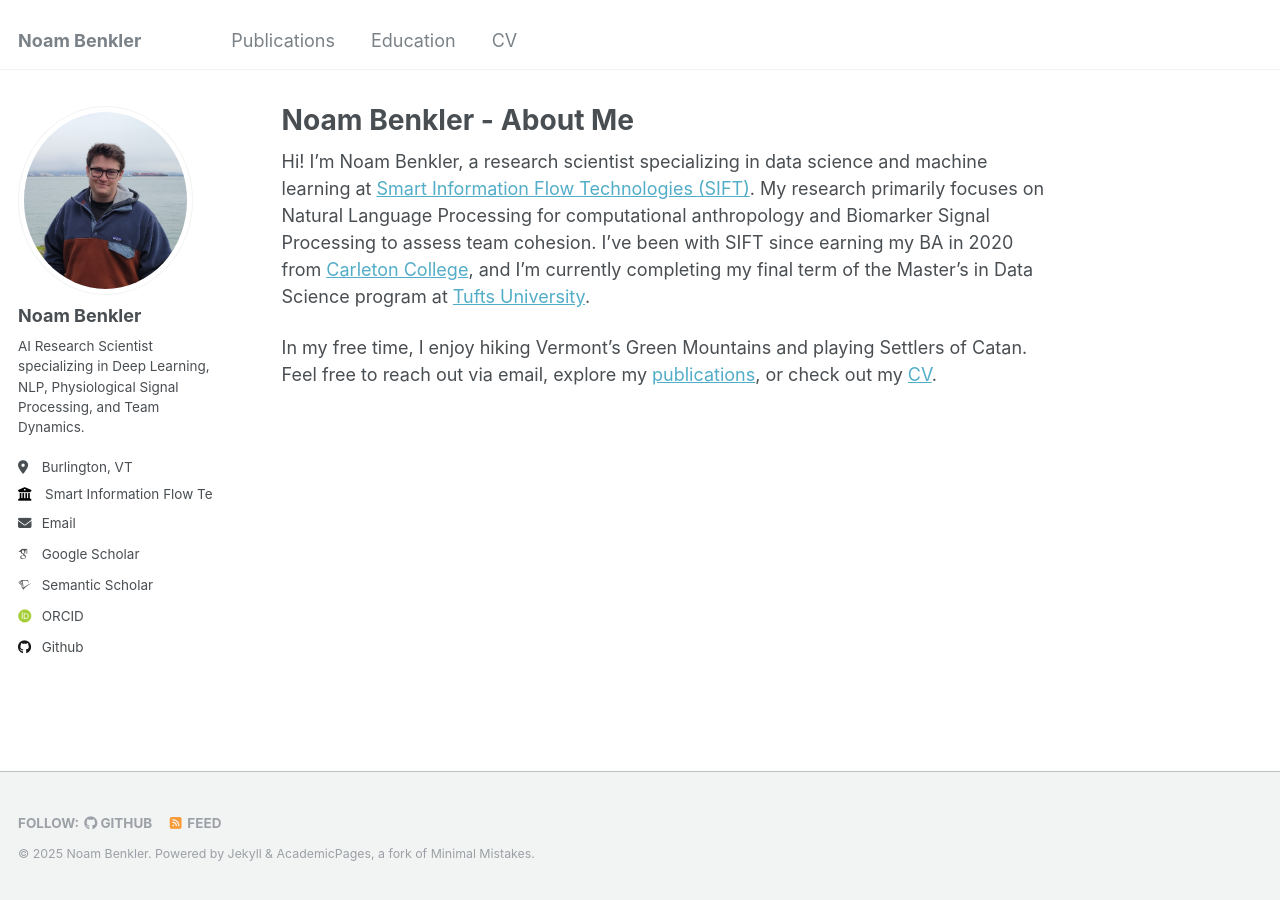
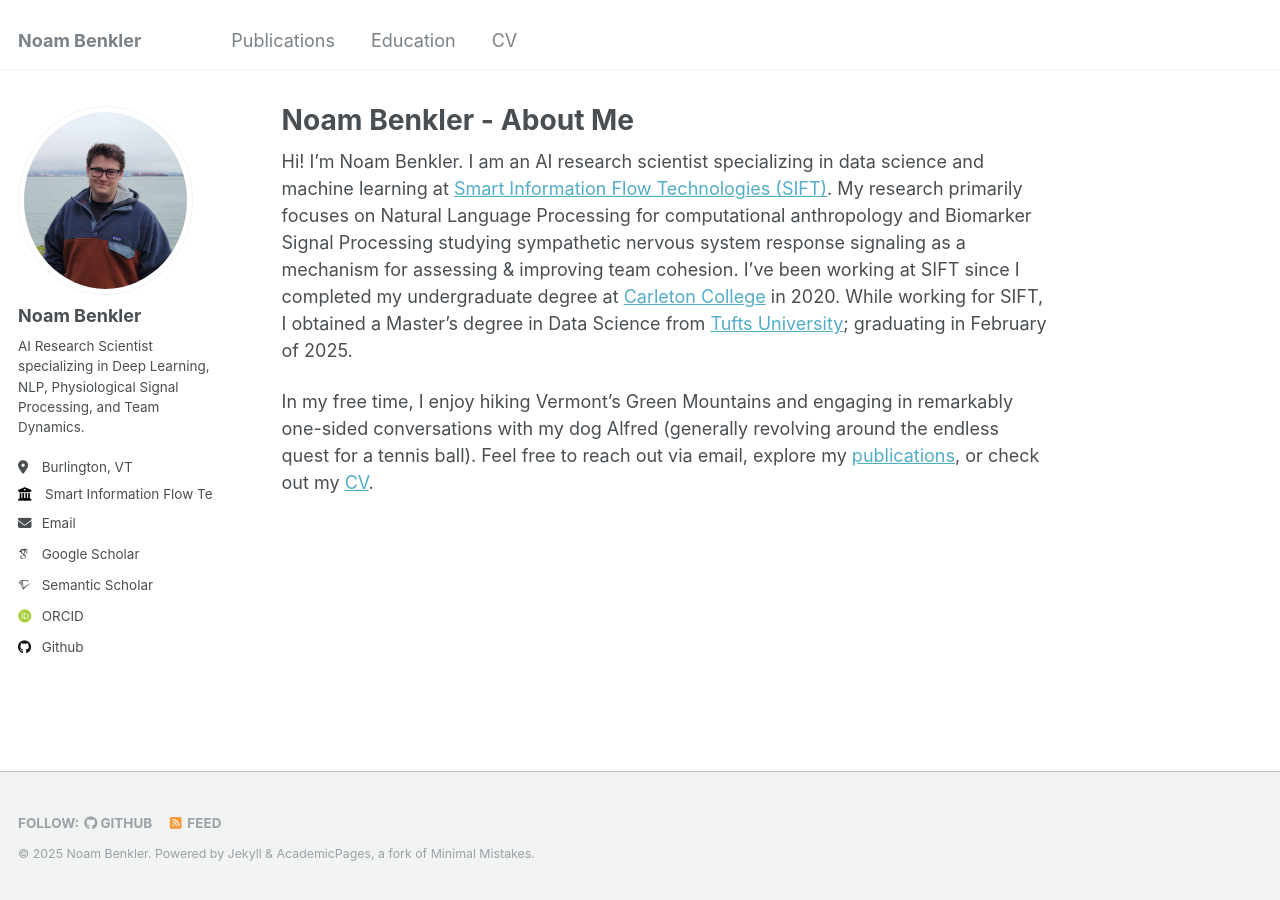
Before and after one commit to benklern/benklern.github.io, a Jekyll site: the page built from _pages/about.md, in a window 1280 px wide. Built offline with Jekyll 4.4.1, drawn with Linux system fonts in a browser that asks for light colours; some web fonts are replaced.

Commit message:
fixed about page

```diff
--- a/_pages/about.md
+++ b/_pages/about.md
@@ -8,9 +8,9 @@
 ---
 
 
-Hi! I'm Noam Benkler, a research scientist specializing in data science and machine learning at [Smart Information Flow Technologies (SIFT)](https://www.sift.net/). My research primarily focuses on Natural Language Processing for computational anthropology and Biomarker Signal Processing to assess team cohesion. I’ve been with SIFT since earning my BA in 2020 from [Carleton College](https://benklern.github.io/education/2020-carleton-BA), and I’m currently completing my final term of the Master’s in Data Science program at [Tufts University](https://benklern.github.io/education/2024-tufts-MSDS).
+Hi! I'm Noam Benkler. I am an AI research scientist specializing in data science and machine learning at [Smart Information Flow Technologies (SIFT)](https://www.sift.net/). My research primarily focuses on Natural Language Processing for computational anthropology and Biomarker Signal Processing studying sympathetic nervous system response signaling as a mechanism for assessing & improving team cohesion. I’ve been working at SIFT since I completed my undergraduate degree at [Carleton College](https://benklern.github.io/education/2020-carleton-BA) in 2020. While working for SIFT, I obtained a Master’s degree in Data Science from [Tufts University](https://benklern.github.io/education/2024-tufts-MSDS); graduating in February of 2025.
 
-In my free time, I enjoy hiking Vermont’s Green Mountains and playing Settlers of Catan. Feel free to reach out via email, explore my [publications](https://benklern.github.io/publications/), or check out my [CV](https://benklern.github.io/cv/).
+In my free time, I enjoy hiking Vermont’s Green Mountains and engaging in remarkably one-sided conversations with my dog Alfred (generally revolving around the endless quest for a tennis ball). Feel free to reach out via email, explore my [publications](https://benklern.github.io/publications/), or check out my [CV](https://benklern.github.io/cv/).
 
 
 <!-- This is the front page of a website that is powered by the [Academic Pages template](https://github.com/academicpages/academicpages.github.io) and hosted on GitHub pages. [GitHub pages](https://pages.github.com) is a free service in which websites are built and hosted from code and data stored in a GitHub repository, automatically updating when a new commit is made to the respository. This template was forked from the [Minimal Mistakes Jekyll Theme](https://mmistakes.github.io/minimal-mistakes/) created by Michael Rose, and then extended to support the kinds of content that academics have: publications, talks, teaching, a portfolio, blog posts, and a dynamically-generated CV. You can fork [this repository](https://github.com/academicpages/academicpages.github.io) right now, modify the configuration and markdown files, add your own PDFs and other content, and have your own site for free, with no ads! An older version of this template powers my own personal website at [stuartgeiger.com](http://stuartgeiger.com), which uses [this Github repository](https://github.com/staeiou/staeiou.github.io).
```
